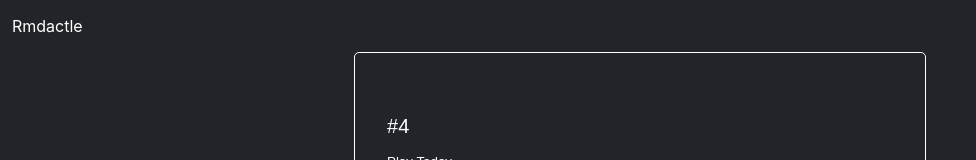
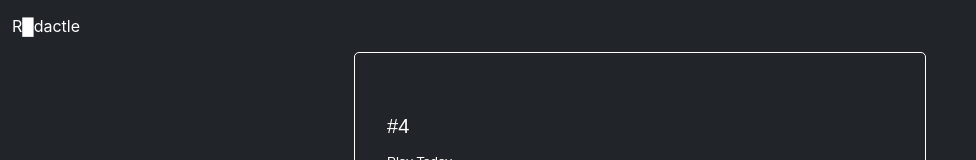
Before and after one commit to rmccue/rmdactle, a React (Create React App) app: page / in a window 1280 px wide. Shown: the top 160 px of the page, without its empty margins (0-976 px from the left). Built offline with nearby package versions, Linux system fonts and the light colour scheme.

Commit message:
Display better name in title

```diff
--- a/src/Header.tsx
+++ b/src/Header.tsx
@@ -1,3 +1,5 @@
+import { useState } from 'react';
+
 import { Game } from './types';
 
 import './Header.css';
@@ -8,10 +10,15 @@ interface Props {
 }
 
 export default function Header( props: Props ) {
+	const [ reveal, setReveal ] = useState<boolean>( false );
 	return (
 		<header className="Header">
-			<p>
-				Rmdactle
+			<p onClick={ () => setReveal( ! reveal ) }>
+				{ reveal ? (
+					'Rmdactle'
+				) : (
+					'R\u2588dactle'
+				) }
 			</p>
 			{ props.game && (
 				<p>
```
